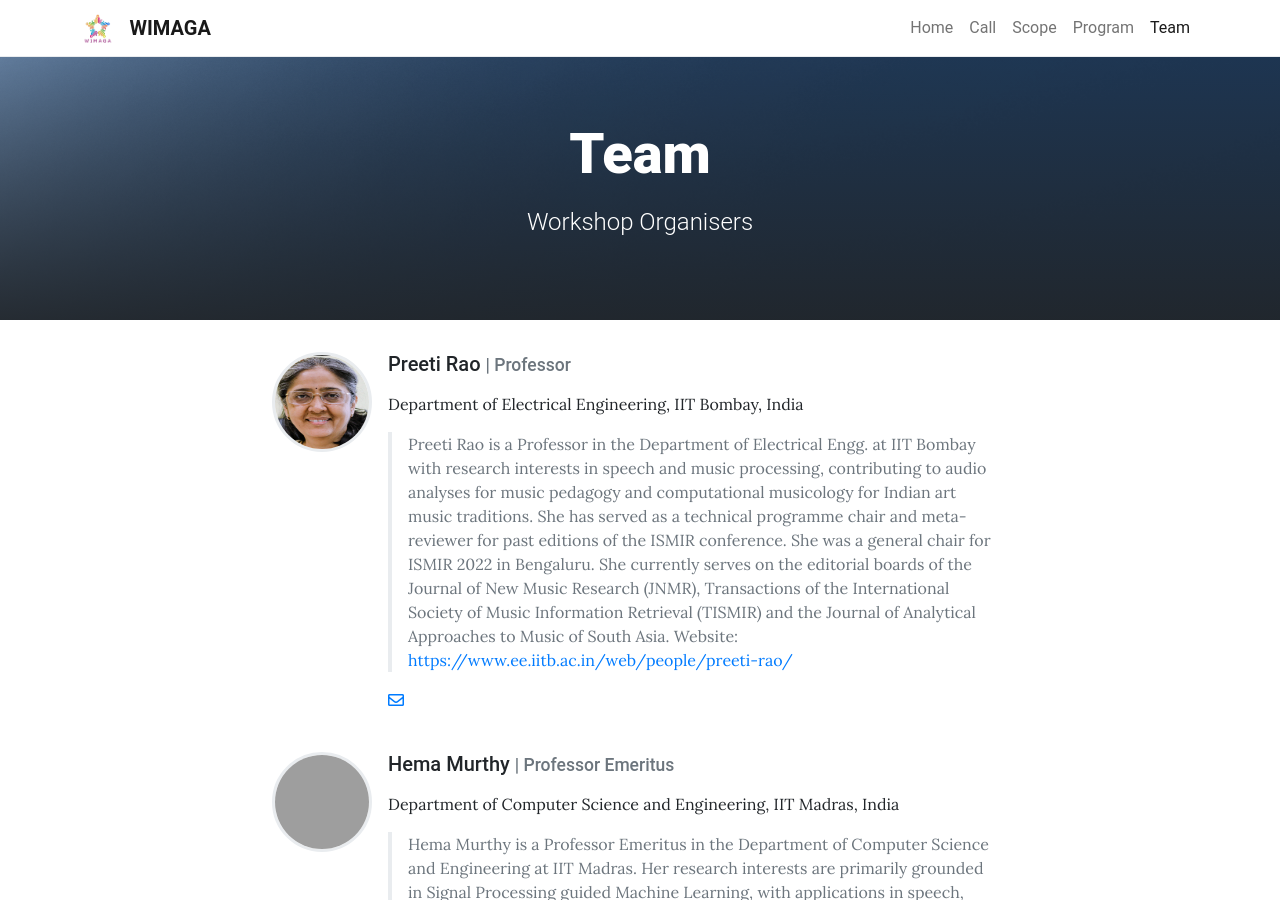
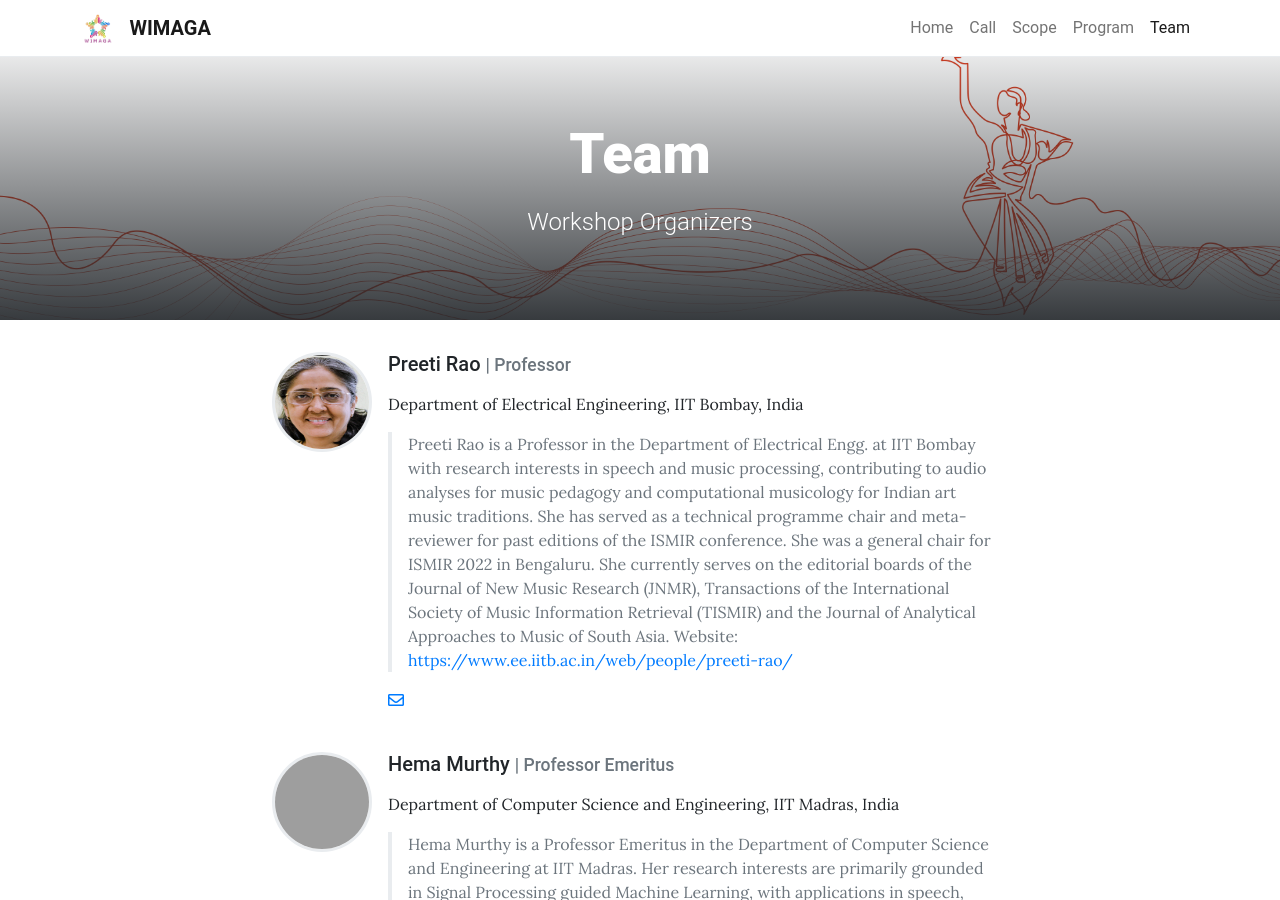
Before and after one commit to WIMAGA/wimaga.github.io, a Jekyll site: the page built from pages/team.md, in a window 1280 px wide and 900 px high. Built offline with Jekyll 4.4.1, drawn with Linux system fonts in a browser that asks for light colours; grey boxes are pictures that could not be loaded.

Commit message:
Update team.md

```diff
--- a/pages/team.md
+++ b/pages/team.md
@@ -1,7 +1,7 @@
 ---
 layout: team
 title: Team
-description: Workshop Organisers
-background: /assets/theme/images/bckg.png
+description: Workshop Organizers
+background: /assets/theme/images/header.png
 permalink: /team/
 ---
```
